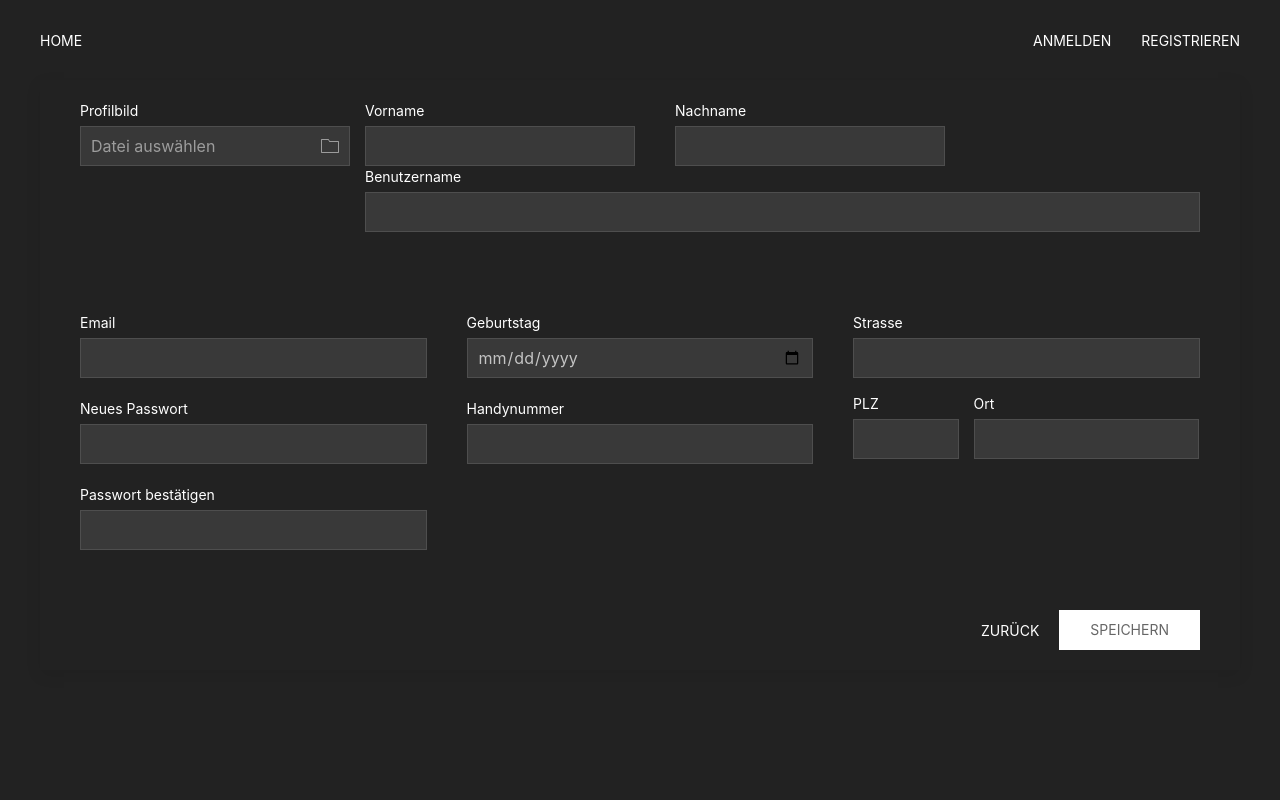
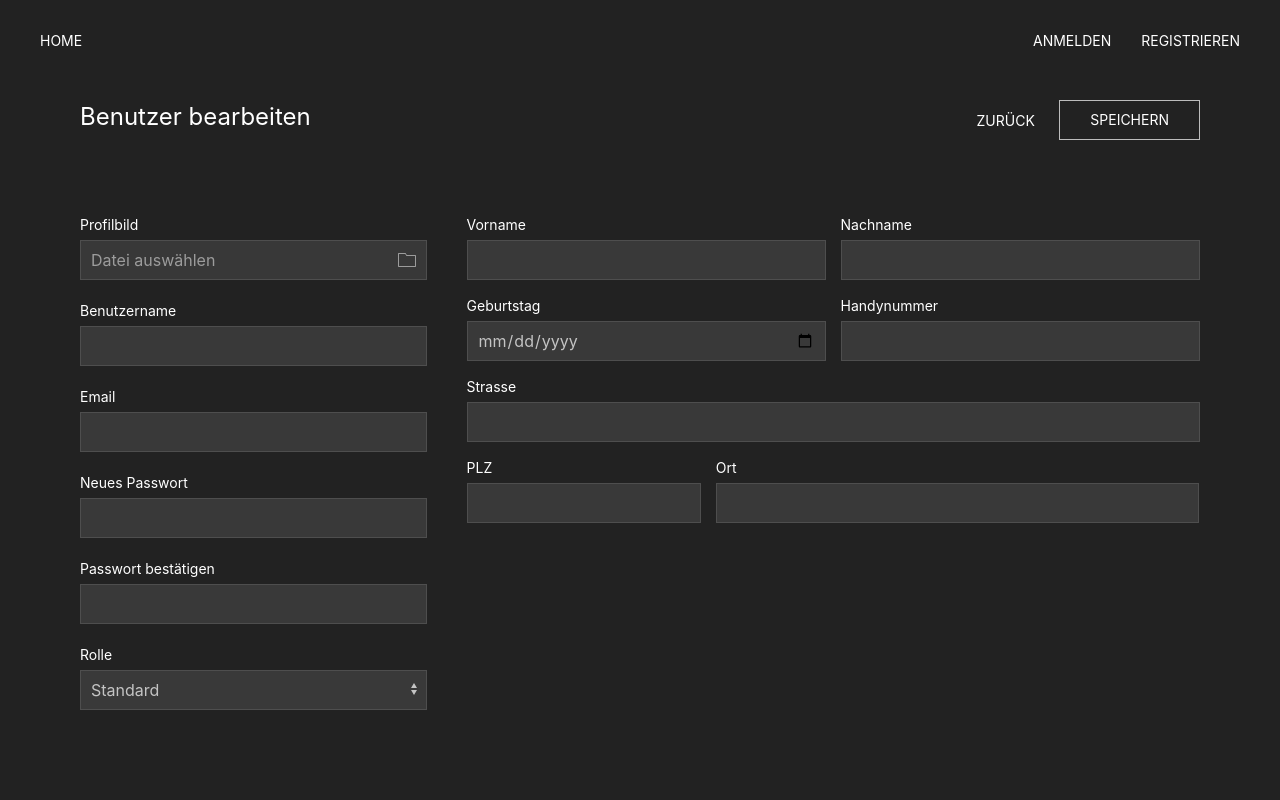
Before and after one commit to misibo/event-tool, a Flask app: page /user/create in a window 1280 px wide. Run offline with Flask 2, Linux system fonts and the light colour scheme; parts of the project's set-up code (start-up, migrations or seed data) failed here and were passed over; some libraries are stand-ins or nearby versions.

Commit message:
Adapt forms for dashboard.account and user.edit

```diff
--- a/app/forms.py
+++ b/app/forms.py
@@ -7,7 +7,7 @@ from flask_wtf import FlaskForm
 from flask_wtf.file import FileAllowed, FileField
 from werkzeug.utils import secure_filename
 from wtforms import (BooleanField, DateField, HiddenField, PasswordField,
-                     StringField, TextAreaField, ValidationError)
+                     SelectField, StringField, TextAreaField, ValidationError)
 from wtforms.ext.sqlalchemy.fields import (QuerySelectField,
                                            QuerySelectMultipleField)
 from wtforms.fields.html5 import (DateTimeField, EmailField, IntegerField,
@@ -19,8 +19,6 @@ from wtforms.widgets.core import CheckboxInput
 
 from . import mailing
 from .models import Group, User
-
-# from .security import change_email_request_handler
 
 
 class LocalDateTimeField(DateTimeField):
@@ -75,18 +73,6 @@ class LoginForm(FlaskForm):
             return False
 
         return True
-
-
-class EditUserForm(FlaskForm):
-    username = StringField('Benutzername', [DataRequired(), Length(max=100)])
-    email = EmailField('Email', [DataRequired(), Email()])
-    first_name = StringField('Vorname', [DataRequired(), Length(max=100)])
-    family_name = StringField('Nachname', [DataRequired(), Length(max=100)])
-
-    def validate_username(self, field):
-        if field.data != g.user.username and User.query \
-                .filter_by(username=field.data).first() is not None:
-            raise ValidationError('Benutzername existiert bereits.')
 
 
 class ChangeEmailForm(FlaskForm):
@@ -163,64 +149,47 @@ class RegisterForm(FlaskForm):
     family_name = StringField('Nachname', [DataRequired(), Length(max=100)])
 
     def validate_username(self, field):
-        username = field.data
-        user = User.query.filter_by(username=username).first()
+        user = User.query.\
+            filter_by(User.username == field.data).\
+            first()
         if user is not None:
             raise ValidationError('Benutzername bereits benutzt.')
 
 
-
-def change_email_request_handler(user, new_email):
-    token = os.urandom(16).hex()
-
-    user.email_change_request = new_email
-    user.email_change_insertion_time_utc = pytz.utc.localize(datetime.utcnow())
-    user.email_change_token = token
-
-    confirm_url = request.url_root + \
-        url_for('security.confirm_email', token=token)[1:]
-
-    # current_app.logger.info(
-    #     f'New email address is activated by {confirm_url}')
-
-    success = mailing.send_single_mail(
-        recipient=user.email_change_request,
-        subject='E-Mail-Adresse ändern',
-        text=render_template('mail/change_email.text',
-                                user=user, confirm_url=confirm_url),
-        html=render_template('mail/change_email.html',
-                                user=user, confirm_url=confirm_url),
-    )
-
-    if not success:
-        flash((
-            'Beim Versenden des Bestätigungs-Link '
-            'an die neue E-Mail-Adresse ist ein Fehler aufgetreten. '
-            'Möglicherweise enthält die Adresse ein Tippfehler.'),
-            'error')
-    else:
-        flash((
-            'Es wurde eine Mail mit einem Bestätigungs-Link '
-            'an die neue E-Mail-Addresse verschickt.'),
-            'info')
-
-
-class UserEditForm(FlaskForm):
-
-    id = HiddenField()
-
-    username = StringField('Benutzername', [DataRequired()])
-    email = EmailField('Email', [DataRequired(), Email()])
-    first_name = StringField('Vorname', [DataRequired()])
-    family_name = StringField('Nachname', [DataRequired()])
+class AccountForm(RegisterForm):
 
     image = FileField('Profilbild', [FileAllowed(['png', 'jpg'])])
-    birthday = DateField('Geburtstag', [Optional()])
+    birthday = DateField('Geburtstag', [Optional()], format='%d.%m.%y')
     mobile_phone = TelField('Handynummer', [Optional()])
     street = StringField('Strasse', [Optional()])
     postal_code = IntegerField('PLZ', [Optional(), NumberRange(min=1000, max=9658)])
     city = StringField('Ort', [Optional()])
-    new_password = PasswordField('Neues Passwort')
+
+    def validate_username(self, field):
+        user = User.query.\
+            filter(User.id != g.user.id).\
+            filter(User.username == field.data).\
+            first()
+        if user is not None:
+            raise ValidationError('Benutzername bereits benutzt.')
+
+    def populate_obj(self, user):
+        user.username = self.username.data
+        user.first_name = self.first_name.data
+        user.family_name = self.family_name.data
+        user.birthday = self.birthday.data
+        user.mobile_phone = self.mobile_phone.data
+        user.street = self.street.data
+        user.postal_code = self.postal_code.data
+        user.city = self.city.data
+        process_file_upload(self, user, 'image', 'user')
+
+
+class UserEditForm(AccountForm):
+
+    id = HiddenField()
+    permission = SelectField('Rolle', choices=[(enum.name, label) for enum, label in User.get_permission_labels().items()])
+    new_password = PasswordField('Neues Passwort', [Optional(), Length(min=8)])
     new_password_confirm = PasswordField('Passwort bestätigen')
 
     def validate_username(self, field):
@@ -246,17 +215,13 @@ class UserEditForm(FlaskForm):
         user.username = self.username.data
         user.first_name = self.first_name.data
         user.family_name = self.family_name.data
-
-        if user.email != self.email.data:
-            change_email_request_handler(user, self.email.data)
-
+        user.email = self.email.data
+        user.set_password(self.new_password.data)
         user.birthday = self.birthday.data
         user.mobile_phone = self.mobile_phone.data
-
         user.street = self.street.data
         user.postal_code = self.postal_code.data
         user.city = self.city.data
-
         process_file_upload(self, user, 'image', 'user')
 
 
--- a/app/models.py
+++ b/app/models.py
@@ -102,6 +102,7 @@ class User(db.Model):
     first_name = db.Column(db.String, nullable=False)
     family_name = db.Column(db.String, nullable=False)
     birthday = db.Column(db.Date)
+    image = db.Column(db.String)
 
     # contact info
     email = db.Column(db.String, nullable=False)
--- a/app/security.py
+++ b/app/security.py
@@ -10,7 +10,7 @@ from itsdangerous import BadSignature
 from . import mailing
 from .forms import (ChangeEmailForm, ChangePasswordForm,
                     ConfirmPasswordResetForm, ConfirmRegistrationForm,
-                    LoginForm, RegisterForm, ResetPasswordForm, change_email_request_handler)
+                    LoginForm, RegisterForm, ResetPasswordForm)
 from .models import User, db
 
 bp = Blueprint("security", __name__)
@@ -281,11 +281,42 @@ def confirm_password_reset():
 @bp.route('/change_email', methods=['GET', 'POST'])
 @login_required
 def change_email():
-
-    form = ChangeEmailForm(old_email=g.user.email)
+    user = g.user
+    form = ChangeEmailForm(old_email=user.email)
 
     if form.validate_on_submit():
-        change_email_request_handler(g.user, form.new_email.data)
+        token = os.urandom(16).hex()
+
+        user.email_change_request = new_email
+        user.email_change_insertion_time_utc = pytz.utc.localize(datetime.utcnow())
+        user.email_change_token = token
+
+        confirm_url = request.url_root + \
+            url_for('security.confirm_email', token=token)[1:]
+
+        # current_app.logger.info(
+        #     f'New email address is activated by {confirm_url}')
+
+        success = mailing.send_single_mail(
+            recipient=user.email_change_request,
+            subject='E-Mail-Adresse ändern',
+            text=render_template('mail/change_email.text',
+                                    user=user, confirm_url=confirm_url),
+            html=render_template('mail/change_email.html',
+                                    user=user, confirm_url=confirm_url),
+        )
+
+        if not success:
+            flash((
+                'Beim Versenden des Bestätigungs-Link '
+                'an die neue E-Mail-Adresse ist ein Fehler aufgetreten. '
+                'Möglicherweise enthält die Adresse ein Tippfehler.'),
+                'error')
+        else:
+            flash((
+                'Es wurde eine Mail mit einem Bestätigungs-Link '
+                'an die neue E-Mail-Addresse verschickt.'),
+                'info')
         db.session.commit()
 
     return render_template('user/email.html', form=form)
--- a/app/templates/user/edit.html
+++ b/app/templates/user/edit.html
@@ -4,42 +4,40 @@
 {% block title %}Profil bearbeiten{% endblock %}
 
 {% block content %}
-<form class="uk-form-stacked" method="POST">
+<form class="uk-form-stacked" method="POST" enctype="multipart/form-data">
 
-    <div class="uk-card uk-card-secondary">
-        <div class="uk-card-header">
-            <div class="uk-grid-small" uk-grid>
-                <div class="uk-width-auto">
+    <div class="uk-card">
+        <div class="uk-card-header uk-flex uk-flex-between">
+            <h3>Benutzer bearbeiten</h3>
+            <div>
+                <a class="uk-button uk-button-text uk-margin-right" href="{{ url_for('user.list') }}">Zurück</a>
+                <input class="uk-button uk-button-default" type="submit" value="Speichern">
+            </div>
+        </div>
+        <div class="uk-card-body">
+            <div uk-grid>
+                <div class="uk-width-1-3@m">
                     {{ render_image_field(form.image) }}
+                    {{ render_field(form.username, class='uk-input') }}
+                    {{ render_field(form.email, class='uk-input') }}
+                    {{ render_field(form.new_password, class='uk-input') }}
+                    {{ render_field(form.new_password_confirm, class='uk-input') }}
+                    {{ render_field(form.permission, class='uk-select') }}
                 </div>
-                <div class="uk-width-expand">
-                    <div uk-grid>
+                <div class="uk-width-2-3@m">
+                    <div class="uk-grid-small uk-child-width-1-2@m" uk-grid>
                         <div>
                             {{ render_field(form.first_name, class='uk-input') }}
                         </div>
                         <div>
                             {{ render_field(form.family_name, class='uk-input') }}
                         </div>
-                    </div>
-                    <div>
-                        {{ render_field(form.username, class='uk-input') }}
-                    </div>
-                </div>
-            </div>
-        </div>
-        <div class="uk-card-body">
-            <div class="uk-child-width-1-2@m uk-child-width-1-3@l" uk-grid>
-                <div>
-                    {{ render_field(form.email, class='uk-input') }}
-                    {{ render_field(form.new_password, class='uk-input') }}
-                    {{ render_field(form.new_password_confirm, class='uk-input') }}
-                </div>
-                <div>
-                    {{ render_field(form.birthday, class='uk-input') }}
-                    {{ render_field(form.mobile_phone, class='uk-input') }}
-                </div>
-                <div>
-                    <div class="uk-grid-small" uk-grid>
+                        <div>
+                            {{ render_field(form.birthday, class='uk-input') }}
+                        </div>
+                        <div>
+                            {{ render_field(form.mobile_phone, class='uk-input') }}
+                        </div>
                         <div class="uk-width-1-1">
                             {{ render_field(form.street, class='uk-input')}}
                         </div>
@@ -54,8 +52,6 @@
             </div>
         </div>
         <div class="uk-card-footer uk-flex uk-flex-middle uk-flex-right">
-            <a href="{{ request.referrer }}" class="uk-button uk-button-text" type="submit">Zurück</a>
-            <input class="uk-button uk-button-primary uk-margin-left" type="submit" value="Speichern">
         </div>
     </div>
     {{ form.hidden_tag() }}
```
Also changed, not shown: app/dashboard.py (+3 -5 lines), app/templates/dashboard/account.html (+51 -9 lines).
